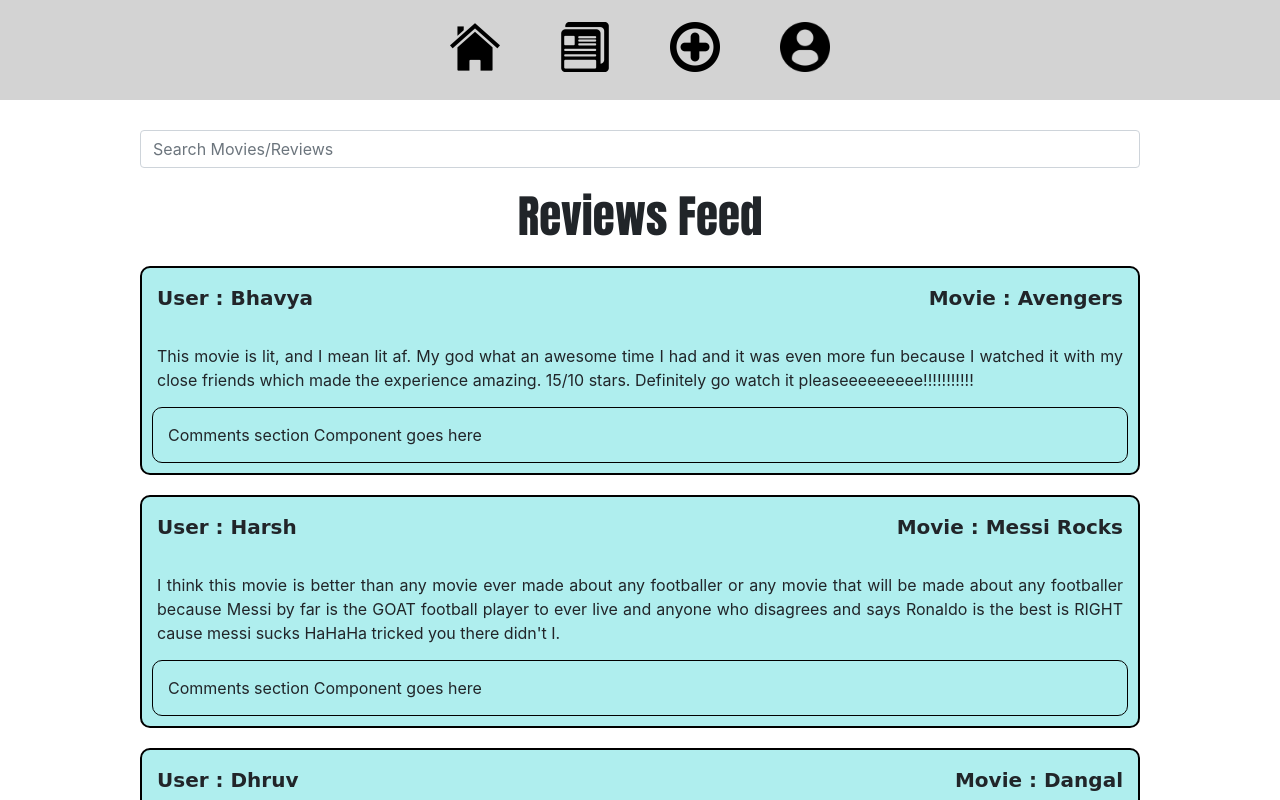
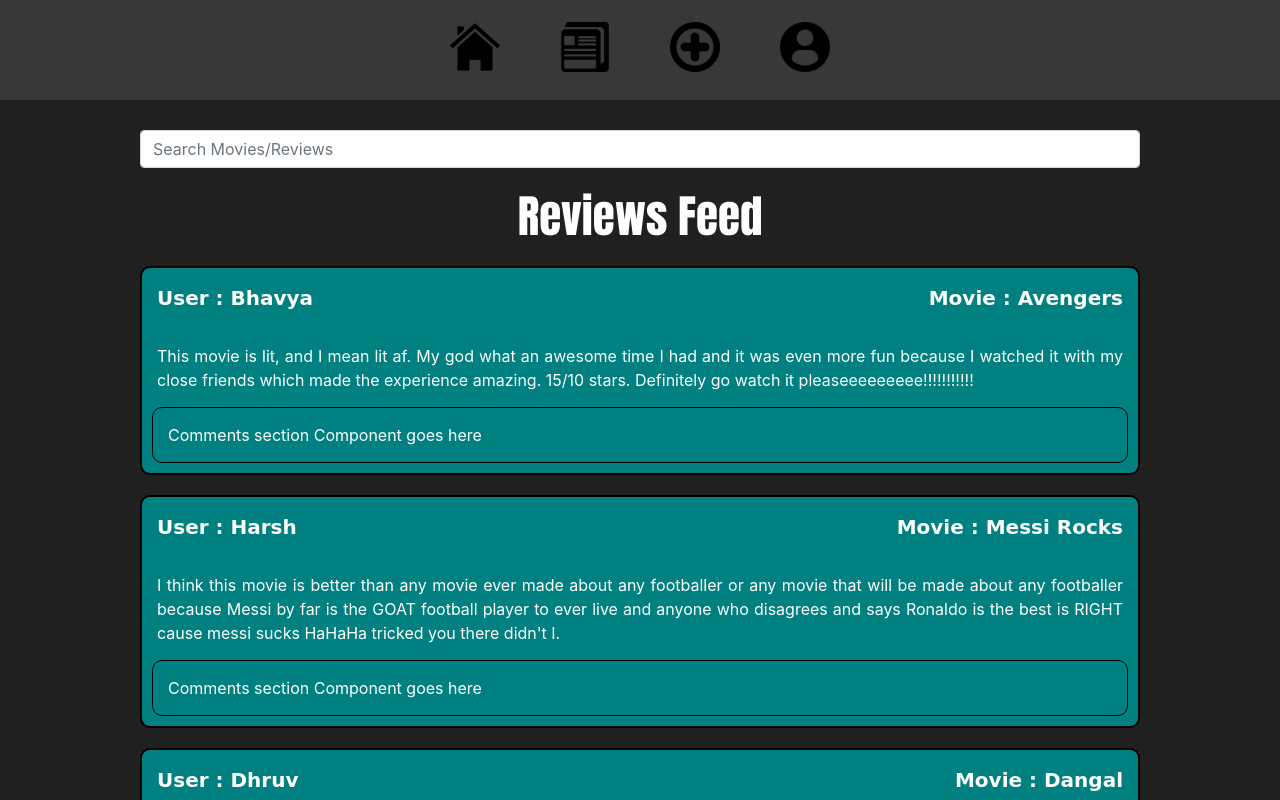
Before and after one commit to HareshNasit/Moviegram, a React (Create React App) app in the folder moviegram/: page /NewsFeed in a window 1280 px wide. Shown: the top 800 px of the page. Built offline with nearby package versions, Linux system fonts and the light colour scheme.

Commit message:
changed background color and main menu bar color

```diff
--- a/moviegram/src/Components/MainMenuBar/styles.css
+++ b/moviegram/src/Components/MainMenuBar/styles.css
@@ -4,7 +4,7 @@
 	padding-top: 10px;
 	padding-left: 10px;
 	padding-right: 10px;
-	background-color: lightgray;
+	background-color: #383838;
 	display: flex;
   align-items: center;
   justify-content: center;
--- a/moviegram/src/Components/NewsFeed/index.js
+++ b/moviegram/src/Components/NewsFeed/index.js
@@ -41,12 +41,14 @@ class NewsFeedScreen extends React.Component {
          <h3 className="headerText">Reviews Feed</h3>
         </div>
 
+        <div className="revs">
           {this.state.reviews.map(review => (
             <Review username={review.username}
                     movieName={review.movieName}
                     reviewContent={review.reviewContent}
                     commentsSection={review.commentsSection}/>
           ))}
+        </div>
 
       </div>
     );
--- a/moviegram/src/Components/NewsFeed/styles.css
+++ b/moviegram/src/Components/NewsFeed/styles.css
@@ -1,7 +1,10 @@
 .pageFeed {
-	top: 0px;
-	bottom: 50px;
+	margin-top: 0px;
+	margin-bottom: 0px;
 	position: relative;
+	background-color: #202020;
+	width: 100%;
+	height: 100%;
 }
 
 .searchMovieform {
@@ -12,6 +15,7 @@
     top: 30px;
 	  align-items: center;
 	  justify-content: center;
+		background-color: #202020;
 	}
 
 
@@ -27,11 +31,13 @@
 	text-align: center;
 	font-family: Impact, Charcoal, sans-serif;
 	font-size: 45px;
+	color: white;
 }
 
-.reviewsFeedTbl {
-	width: 800px;
+.revs {
+	width: 1000px;
 	position: relative;
+	justify-content: center;
 	margin-left: auto;
 	margin-right: auto;
 }
--- a/moviegram/src/Components/Review/styles.css
+++ b/moviegram/src/Components/Review/styles.css
@@ -8,7 +8,9 @@
     bottom: 20px;
     border: 2px solid black;
     border-radius: 10px;
-    background-color: #afeeee;
+    background-color: #008080;
+		color: white;
+		justify-content: center;
 }
 
 #review ul {
@@ -46,5 +48,5 @@
 	margin-left: 10px;
 	margin-right: 10px;
 	margin-bottom: 10px;
-    border: 1px solid black;
+  border: 1px solid black;
 }
```
Lines whose indentation alone changed are shown as unchanged.
